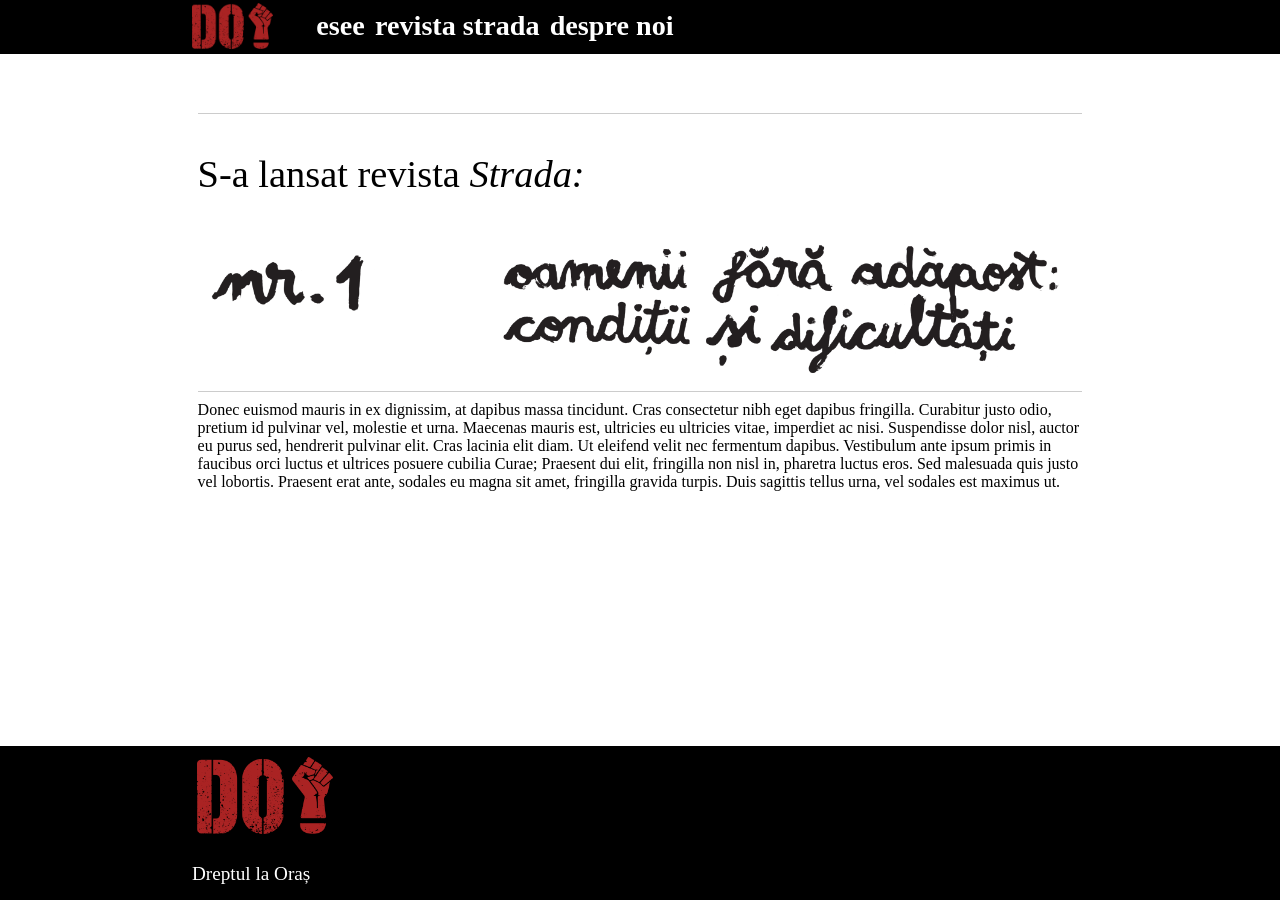
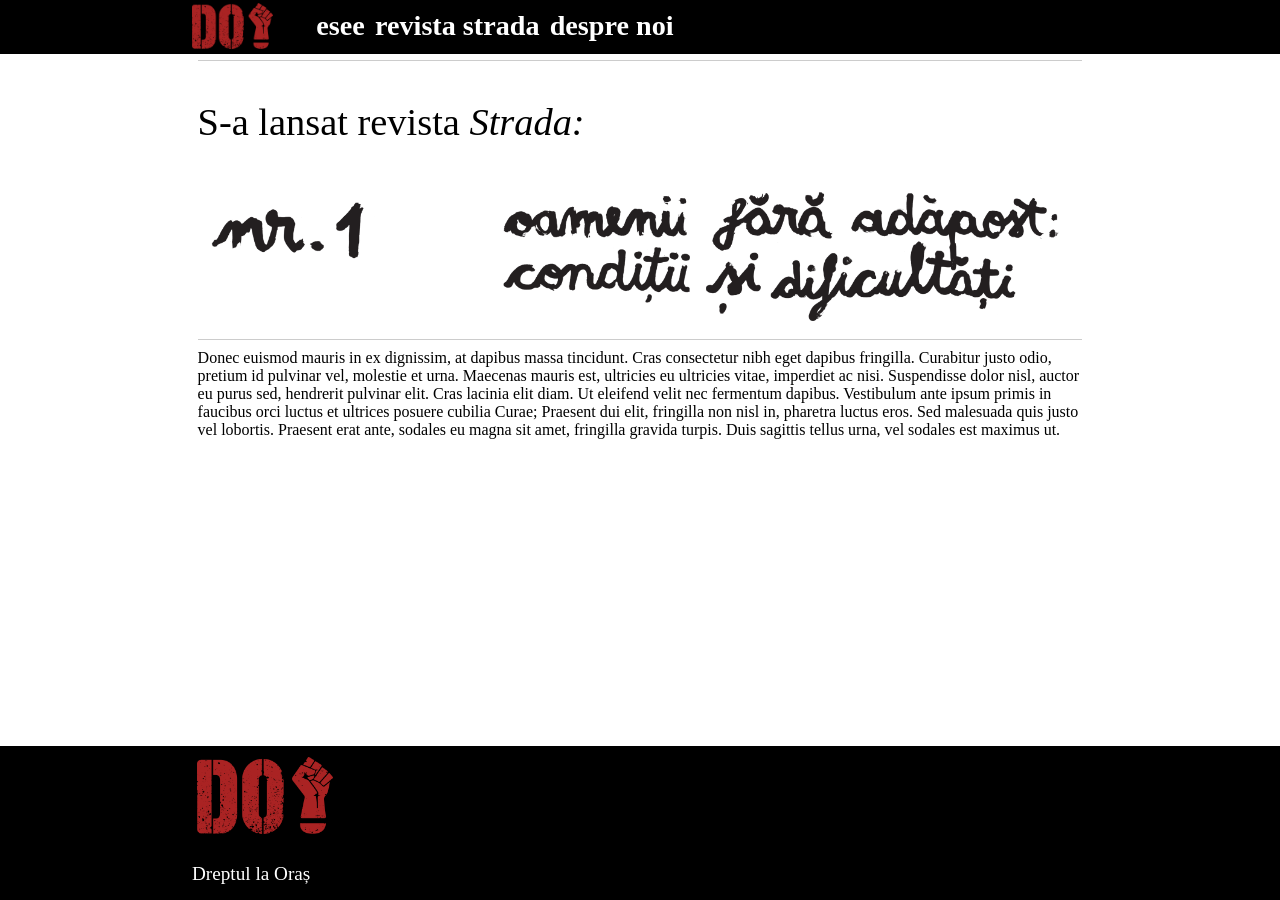
Before and after one commit to dreptul-la-oras/dreptul-la-oras.github.io, a Jekyll site: the page built from index.md, in a window 1280 px wide. Built offline with Jekyll 4.4.1, drawn with Linux system fonts in a browser that asks for light colours.

Commit message:
Fix top whitespace

```diff
--- a/assets/css/base.css
+++ b/assets/css/base.css
@@ -8,7 +8,7 @@ html {
         width: 90%;
         margin: auto;
 
-        padding-top: 4.1vmax; /*same as header height*/
+        padding-top: 8.2vmax; /*same as header height*/
         padding-bottom: 9em; /*same as header height*/
     }
 }
@@ -18,7 +18,7 @@ html {
         width: 70%;
         margin: auto;
 
-        padding-top: 8.2vmax; /*same as header height*/
+        padding-top: 4.1vmax; /*same as header height*/
         padding-bottom: 9em; /*same as header height*/
     }
 }
```
